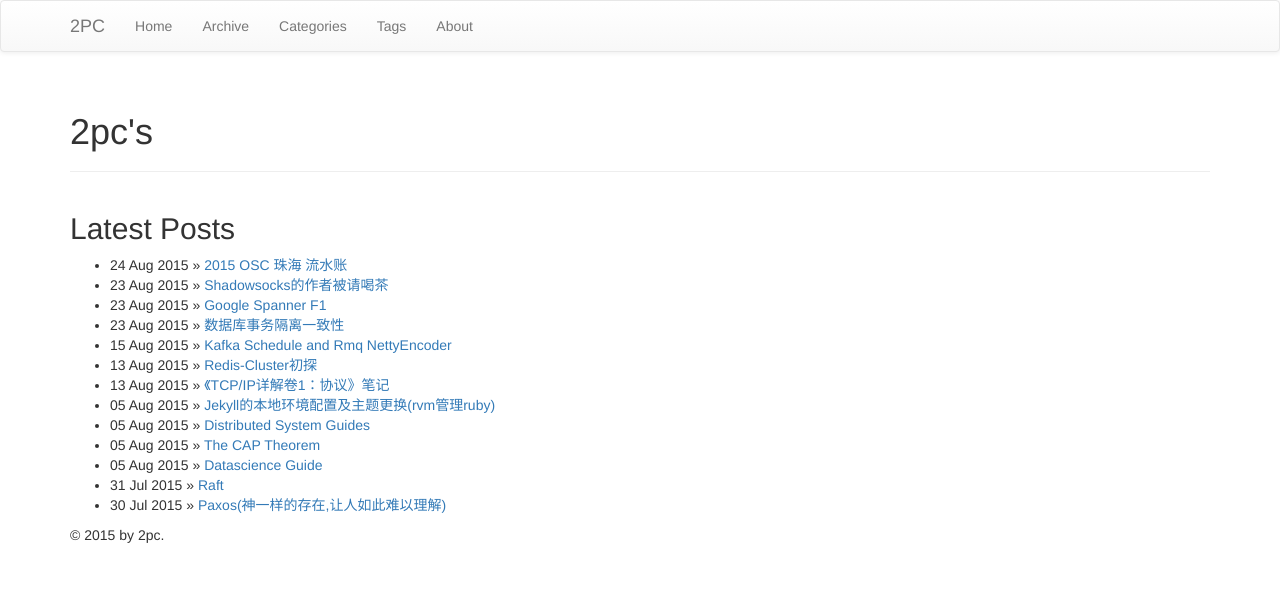
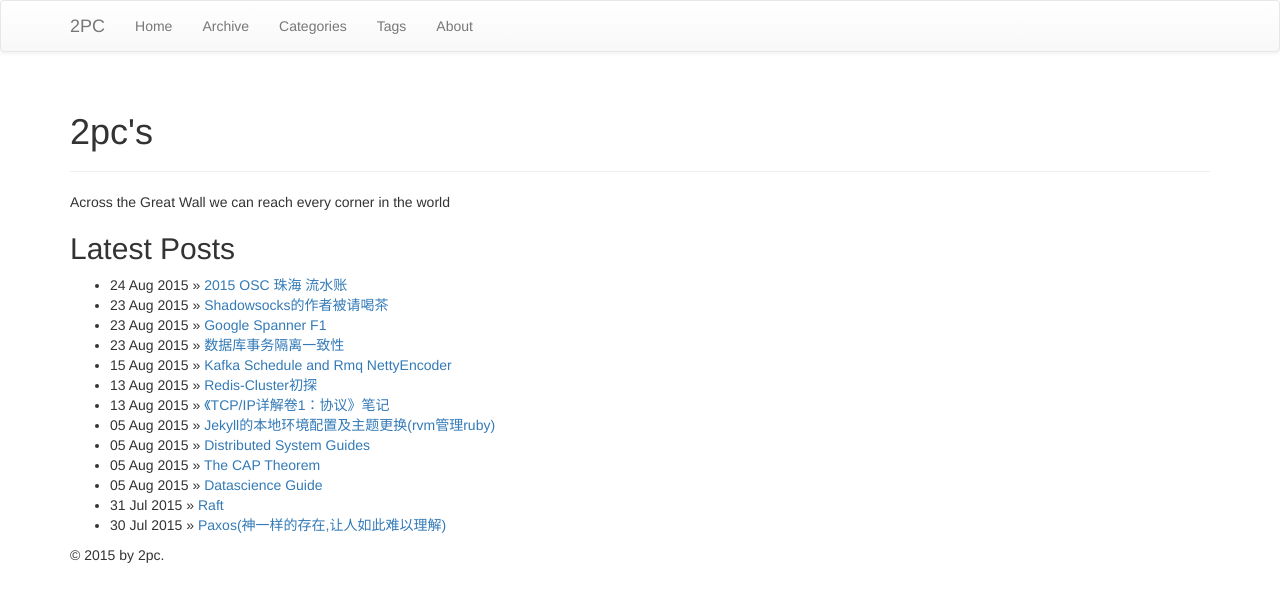
Before and after one commit to luyee/2pc.github.io, a Jekyll site: the page built from index.md, in a window 1280 px wide. Shown: the top 602 px of the page. Built offline with Jekyll 4.4.1, drawn with Linux system fonts in a browser that asks for light colours; nearby versions of some CDN libraries; library files that are not in the unit come from our copies.

Commit message:
Update index.md

```diff
--- a/index.md
+++ b/index.md
@@ -4,6 +4,8 @@ title: 2pc's
 tagline:
 ---
 {% include JB/setup %}
+
+Across the Great Wall we can reach every corner in the world
 
 ## Latest Posts
 
```
